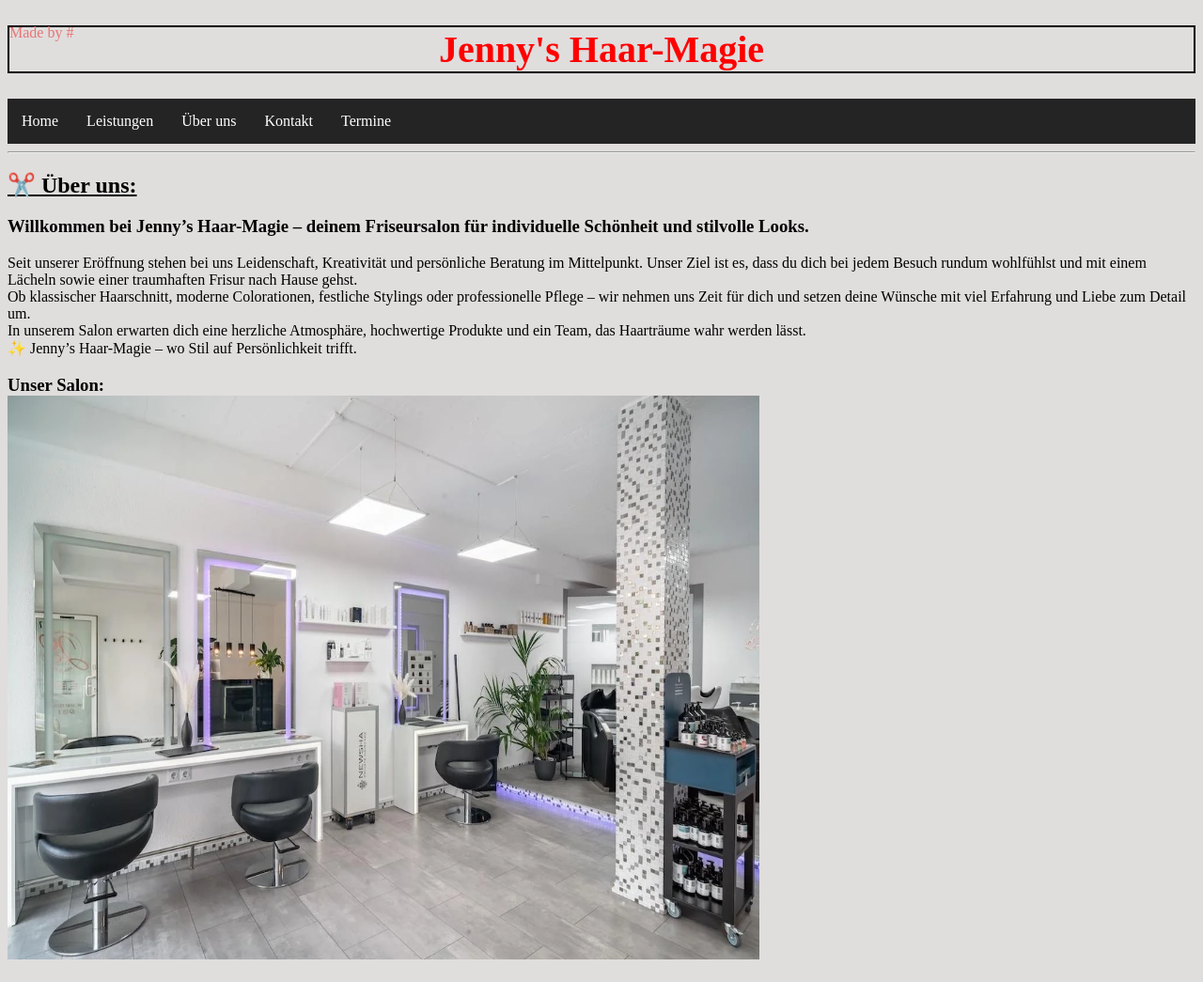
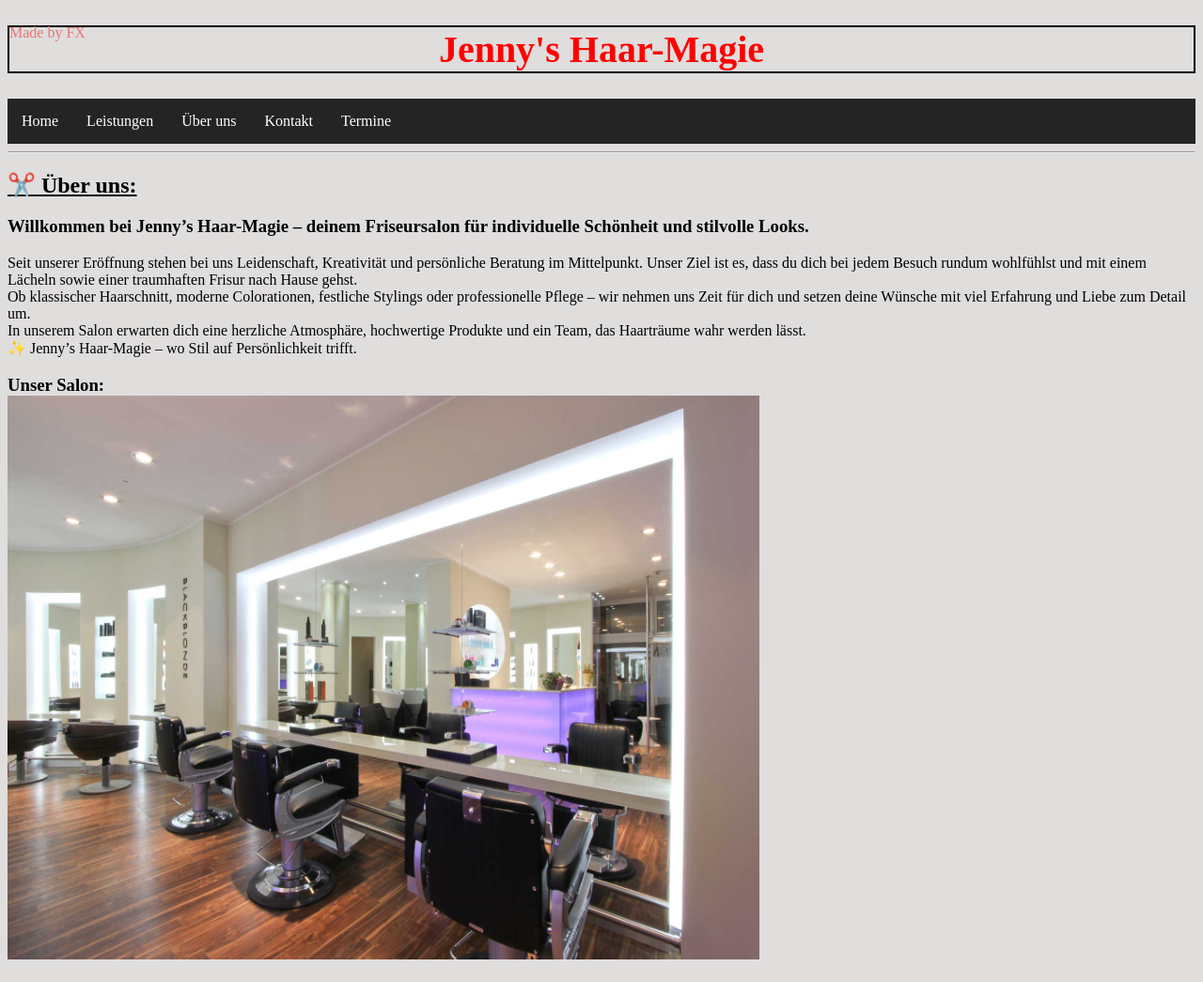
Before and after one commit to fx-business/Portfolio, a plain HTML site: page Pages/Über uns.html in a window 1280 px wide. Shown: the whole page at 94% size. Drawn offline with Linux system fonts and the light colour scheme.

Commit message:
Update Über uns.html

```diff
--- a/Pages/Über uns.html
+++ b/Pages/Über uns.html
@@ -18,7 +18,7 @@ body {
     top: 10px;
     left: 10px;
     color: rgb(233, 117, 117);">
-    Made by #
+    Made by FX
 </p>
 
 <h1 style="border:2px solid black;
@@ -57,7 +57,7 @@ In unserem Salon erwarten dich eine herzliche Atmosphäre, hochwertige Produkte
 <h3>
     Unser Salon:
 <br>
-    <img src="/Friseursalon.webp" alt="Unser Salon"
+    <img src="Salon.jpg" alt="Unser Salon"
     width="800px" height="600px">
 </h3>
 
```
